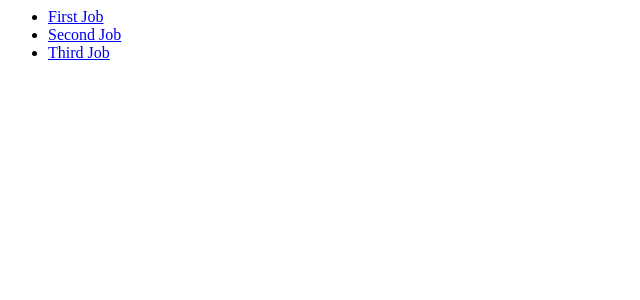
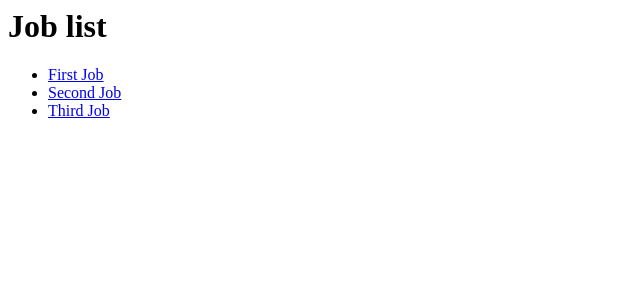
Before and after one commit to rodrigoMedeiros0/job_app, a Django app: page / in a window 1280 px wide. Shown: the top 300 px of the page, without its empty margins (0-640 px from the left). Run offline with Django 5.2, Linux system fonts and the light colour scheme.

Commit message:
odule tempalte completed

```diff
--- a/app/templates/app/hello.html
+++ b/app/templates/app/hello.html
@@ -18,3 +18,5 @@
 <h2>Filters:</h2>
 {{first_list | length}}
 {{first_list | length_is:"3"}}
+
+{% comment %} This is learning comment {% endcomment %}
--- /dev/null
+++ b/app/templates/app/index.html
@@ -0,0 +1,8 @@
+<h1>Job list</h1>
+<ul>
+    {% for job in list_of_jobs %}
+    <li>
+        <a href="{% url "jobs_detail" forloop.counter0 %}">{{job}}<a/>
+    </li>
+    {% endfor %}
+</ul>
--- /dev/null
+++ b/app/templates/app/job_detail.html
@@ -0,0 +1,6 @@
+<a href={% url "jobs_home" %}>
+    <h4>Home </h4>
+</a>
+
+<h1>{{job_title}}</h1>
+<h2>{{ job_description }} </h2>
--- a/app/views.py
+++ b/app/views.py
@@ -22,23 +22,27 @@ class TempClass:
     x = 5
 
 def job_list(request):
-    list_of_jobs = "<ul>"
-    for j in job_title:
-        job_id = job_title.index(j)
-        detail_url = reverse('jobs_detail', args=(job_id,))
-        list_of_jobs += f"<li><a href='{detail_url}'>{j}</a></li>"
-    list_of_jobs += "</ul>"
-    return HttpResponse(list_of_jobs)
+    # list_of_jobs = "<ul>"
+    # for j in job_title:
+    #     job_id = job_title.index(j)
+    #     detail_url = reverse('jobs_detail', args=(job_id,))
+    #     list_of_jobs += f"<li><a href='{detail_url}'>{j}</a></li>"
+    # list_of_jobs += "</ul>"
+    # return HttpResponse(list_of_jobs)
+    context={"list_of_jobs": job_title}
+    return render(request, "app/index.html", context)
 
 
 def job_detail(request, id):
-    print(type(id))
+    # print(type(id))
 
     try:
         if id == 0:
             return redirect(reverse('jobs_home'))
-        return_html = f"<h1>{job_title[id]}</h1> <h3>{job_description[id]}</h3>"
-        return HttpResponse(return_html)
+        # return_html = f"<h1>{job_title[id]}</h1> <h3>{job_description[id]}</h3>"
+        # return HttpResponse(return_html) ,
+        context={"job_title": job_title[id], "job_description": job_description[id]}
+        return render(request, "app/job_detail.html", context)
     except:
         return HttpResponseNotFound("Page not found.")
 
```
